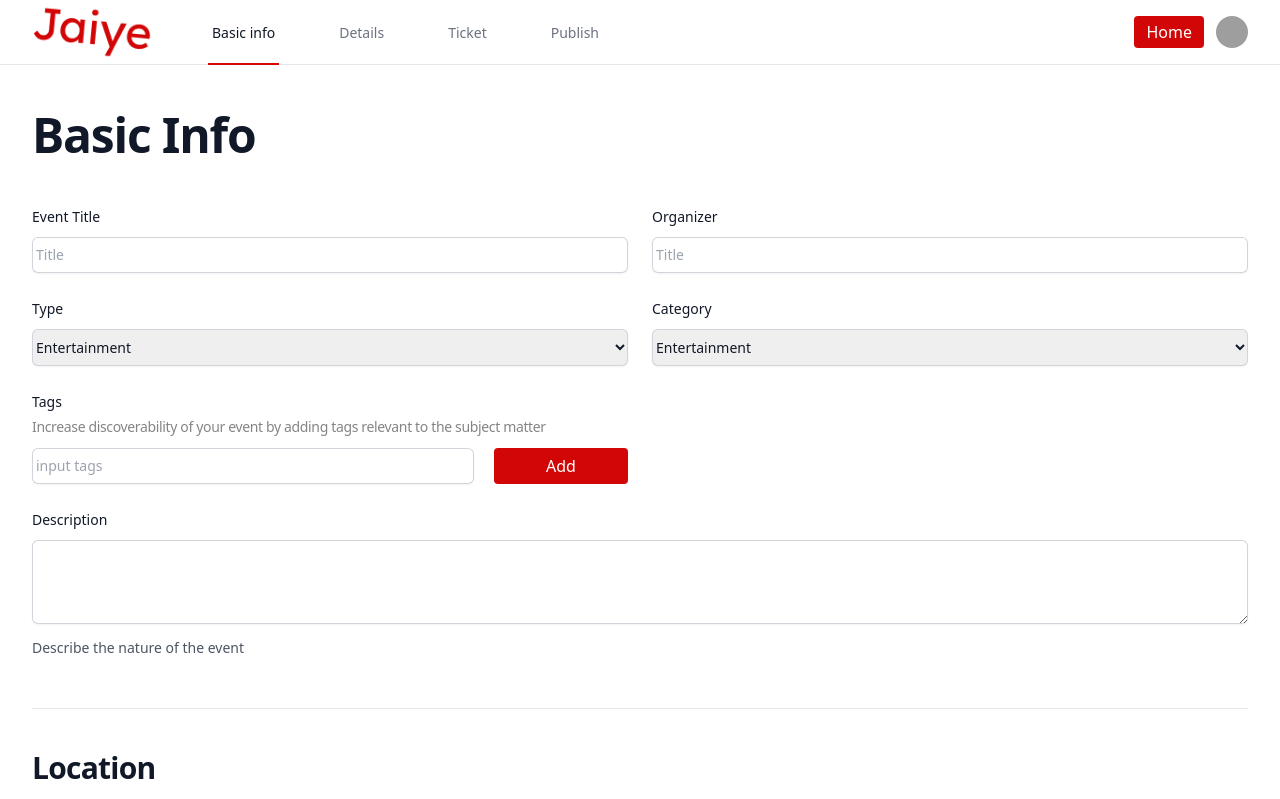
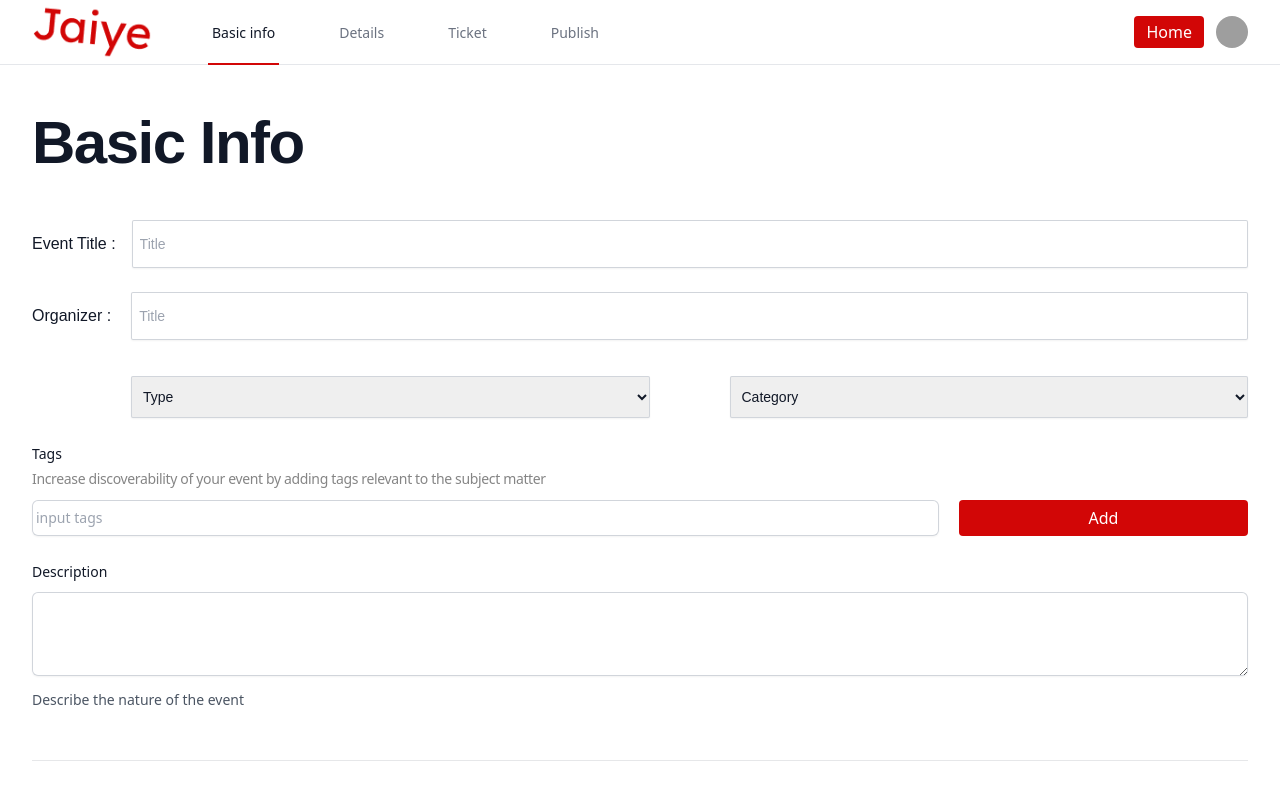
Before and after one commit to Chioma31/Jaiye, a Next.js app: page /info in a window 1280 px wide. Shown: the top 799 px of the page. Built offline with nearby package versions, Linux system fonts and the light colour scheme; grey boxes are pictures that could not be loaded.

Commit message:
redesigning

```diff
--- a/components/createLayout.js
+++ b/components/createLayout.js
@@ -155,7 +155,7 @@ export default function CreateLayout(props) {
         <div className="py-10">
           <header>
             <div className="mx-auto max-w-7xl px-4 sm:px-6 lg:px-8">
-              <h1 className="text-5xl font-bold leading-tight tracking-tight text-gray-900">{props.title}</h1>
+              <h1 className="text-[60px] font-bold font-poppins poppins leading-tight tracking-tight text-gray-900">{props.title}</h1>
             </div>
           </header>
           <main>
--- a/pages/info/index.js
+++ b/pages/info/index.js
@@ -13,13 +13,12 @@ const Info = (props) => {
         <div className="space-y-12 ">
           <div className="border-b border-gray-900/10 pb-12">
 
-            <div className="mt-10 grid grid-cols-1 gap-6 lg:grid-cols-2">
-              <div className="sm:col-span-1  col-span-6">
-                <label  className="block text-sm font-medium leading-6 text-gray-900">
-                  Event Title
+            <div className="mt-10 flex flex-col gap-6 ">
+              <div className="flex flex-col sm:flex-row sm:items-center gap-4 w-full poppins col-span-6">
+                <label  className="block text-[16px] font-[400] leading-6 text-gray-900">
+                  Event Title :
                 </label>
-                <div className="mt-2">
-                  <div className="flex rounded-md shadow-sm ring-1 ring-inset ring-gray-300 focus-within:ring-1 focus-within:ring-inset focus-within:ring-[#333333] ">
+                <div className="flex py-1.5 px-1 flex-1 rounded-sm shadow-sm ring-1 ring-inset ring-gray-300 focus-within:ring-1 focus-within:ring-inset focus-within:ring-[#333333] ">
                   <input
                     type="text"
                     name=""
@@ -30,13 +29,11 @@ const Info = (props) => {
                   />
                 </div>
               </div>
-              </div>
-              <div className="sm:col-span-1 col-span-6">
-                <label htmlFor="username" className="block text-sm font-medium leading-6 text-gray-900">
-                  Organizer
+              <div className="flex flex-col sm:flex-row sm:items-center gap-5 w-full poppins col-span-6">
+                <label  className="block text-[16px] font-[400] leading-6 text-gray-900">
+                  Organizer :
                 </label>
-                <div className="mt-2">
-                  <div className="flex rounded-md shadow-sm ring-1 ring-inset ring-gray-300 focus-within:ring-1 focus-within:ring-inset focus-within:ring-[#333333] ">
+                <div className="flex py-1.5 px-1 flex-1 rounded-sm shadow-sm ring-1 ring-inset ring-gray-300 focus-within:ring-1 focus-within:ring-inset focus-within:ring-[#333333] ">
                   <input
                     type="text"
                     name=""
@@ -47,42 +44,36 @@ const Info = (props) => {
                   />
                 </div>
               </div>
-              </div>
-              <div className="sm:col-span-1 col-span-6">
-                <label htmlFor="" className="block text-sm font-medium leading-6 text-gray-900">
-                  Type
-                </label>
-                <div className="mt-2">
+              <div className=" flex lg:pl-[99px] w-full poppins mt-3 items-center gap-10 sm:gap-20 justify-between">
+                <div className="w-full">
                   <select
                     id=""
                     name=""
                     autoComplete="name"
-                    className="block w-full rounded-md border-0 py-2 text-gray-900 shadow-sm ring-1 ring-inset ring-gray-300 focus:ring-1 focus:ring-inset focus-within:ring-[#333333]  sm:text-sm sm:leading-6 "
+                    className="block w-full rounded-sm border-0 py-3 px-2 text-gray-900 shadow-sm ring-1 ring-inset ring-gray-300 focus:ring-1 focus:ring-inset focus-within:ring-[#333333]  sm:text-sm sm:leading-6 "
                   >
+                    <option>Type</option>
+                    <option>Entertainment</option>
+                    <option>Music</option>
+                    <option>Dance</option>
+                  </select>
+                </div>
+                <div className="w-full">
+                  <select
+                    id=""
+                    name=""
+                    autoComplete="name"
+                    className="block w-full rounded-sm border-0 py-3 px-2 text-gray-900 shadow-sm ring-1 ring-inset ring-gray-300 focus:ring-1 focus:ring-inset focus-within:ring-[#333333]  sm:text-sm sm:leading-6 "
+                  >
+                    <option>Category</option>
                     <option>Entertainment</option>
                     <option>Music</option>
                     <option>Dance</option>
                   </select>
                 </div>
               </div>
-              <div className="sm:col-span-1 col-span-6">
-                <label htmlFor="" className="block text-sm font-medium leading-6 text-gray-900">
-                  Category
-                </label>
-                <div className="mt-2">
-                  <select
-                    id=""
-                    name=""
-                    autoComplete="name"
-                    className="block w-full rounded-md border-0 py-2 text-gray-900 shadow-sm ring-1 ring-inset ring-gray-300 focus:ring-1 focus:ring-inset focus-within:ring-[#333333]  sm:text-sm sm:leading-6 "
-                  >
-                    <option>Entertainment</option>
-                    <option>Music</option>
-                    <option>Dance</option>
-                  </select>
-                </div>
-              </div>
-              <div className="sm:col-span-1 col-span-6">
+
+              <div className=" col-span-6">
                 <label htmlFor="username" className="block text-sm font-medium leading-6 text-gray-900">
                   Tags
                 </label>
--- a/pages/signup/index.js
+++ b/pages/signup/index.js
@@ -5,6 +5,7 @@ import axios from "axios";
 import { useState } from "react";
 import { Error, Successful } from "../../components/notification";
 import Loader from "../../components/loader";
+import { useRouter } from "next/router";
 
 
 const SignUp =()=> {
@@ -44,6 +45,8 @@ const SignUp =()=> {
     );
 
     const [isChecked , setIsChecked] = useState(false);
+
+    const router = useRouter();
 
     const  checkBoxHandle =()=>{
         setIsChecked(!isChecked);
@@ -131,14 +134,14 @@ const SignUp =()=> {
           setIsSignUpSuccessful(response.data.msg);
           setSignUpSuccessful(true);
           setIsLoading(false);
-
+          router.push('/login');
         } catch (error) {
             console.log("Sign-up failed:", error.response.data);
             setHasSignUpError(error.response.data.msg);
             setSignUpError(true)
             setIsLoading(false);
         }
-      };
+    };
 
 
 
--- a/styles/globals.css
+++ b/styles/globals.css
@@ -1,6 +1,11 @@
 @tailwind base;
 @tailwind components;
 @tailwind utilities;
+
+
+
+@import url('https://fonts.googleapis.com/css2?family=Poppins:ital,wght@0,100;0,200;0,300;0,400;0,500;0,600;0,700;0,800;0,900;1,100;1,200;1,300;1,400;1,500;1,600;1,700;1,800;1,900&display=swap');
+
 
 .root,
 #root {
@@ -12,6 +17,10 @@
 
 .required{
   @apply text-red-500 text-sm italic mb-2;
+}
+
+.poppins {
+  font-family: 'Poppins', sans-serif;
 }
 
 .main{
```
Also changed, not shown: pages/login/index.js (+149 -27 lines). Lines whose indentation alone changed are shown as unchanged.
